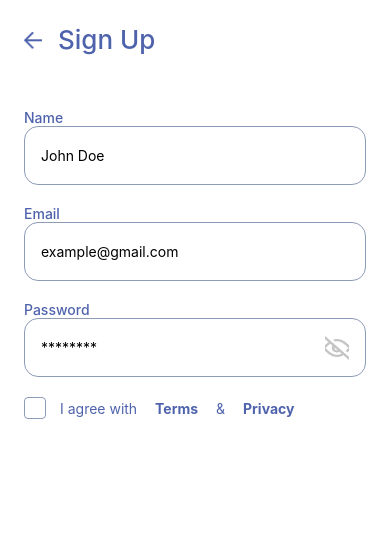
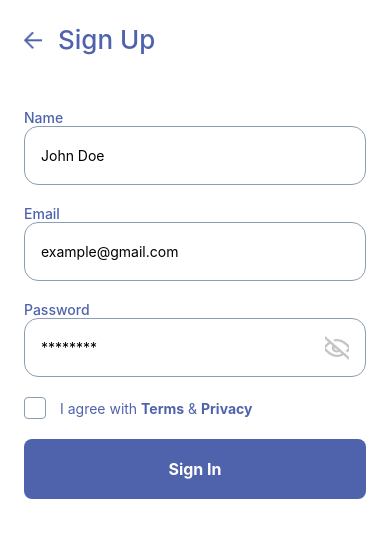
Before and after one commit to ViktorLumiste/MobileAppExample, a React Native app: screen / in a window 390 px wide. Shown: the top 538 px of the page. Built offline with nearby package versions, Linux system fonts and the light colour scheme.

Commit message:
Button komponendi täiendamine

```diff
--- a/src/components/Button/index.js
+++ b/src/components/Button/index.js
@@ -3,9 +3,9 @@
 
 import { styles } from "./styles"
 
-const Button = ({title, onPress}) => {
+const Button = ({title, onPress, style}) => {
     return(
-        <TouchableOpacity activeOpacity={0.6} onPress={onPress} style={styles.container}>
+        <TouchableOpacity activeOpacity={0.6} onPress={onPress} style={[styles.container, style]}>
             <Text style={styles.title}>{title}</Text>
         </TouchableOpacity>
     )
--- a/src/screens/auth/SignUp/index.js
+++ b/src/screens/auth/SignUp/index.js
@@ -3,6 +3,7 @@
 import AuthHeader from "../../../components/AuthHeader";
 import Input from "../../../components/Input";
 import Checkbox from "../../../components/Checkbox";
+import Button from "../../../components/Button";
 import { styles } from "./styles"
 
 const SignUp = () => {
@@ -17,6 +18,7 @@
                 <Checkbox checked={checked} onCheck={setChecked} />
                 <Text style={styles.agreeText}>I agree with <Text style={styles.agreeTextBold}>Terms</Text> & <Text style={styles.agreeTextBold}>Privacy</Text></Text>
             </View>
+            <Button style={styles.button} title="Sign In"></Button>
         </View>
     )
 }
--- a/src/screens/auth/SignUp/styles.js
+++ b/src/screens/auth/SignUp/styles.js
@@ -15,8 +15,9 @@
         marginHorizontal: 14
     },
     agreeTextBold:{
-        color: colors.blue,
-        marginHorizontal: 14,
         fontWeight:'bold'
+    },
+    button:{
+        marginVertical: 20
     }
 })
```
